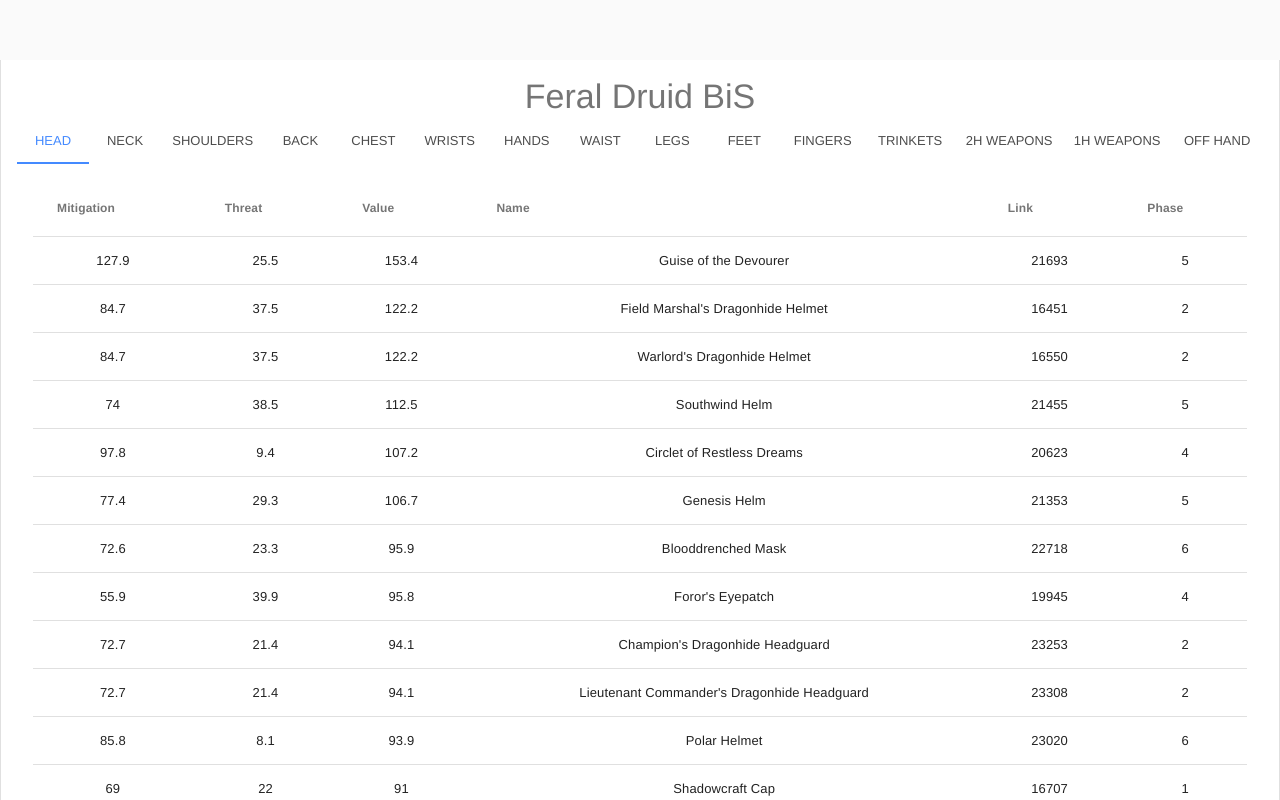
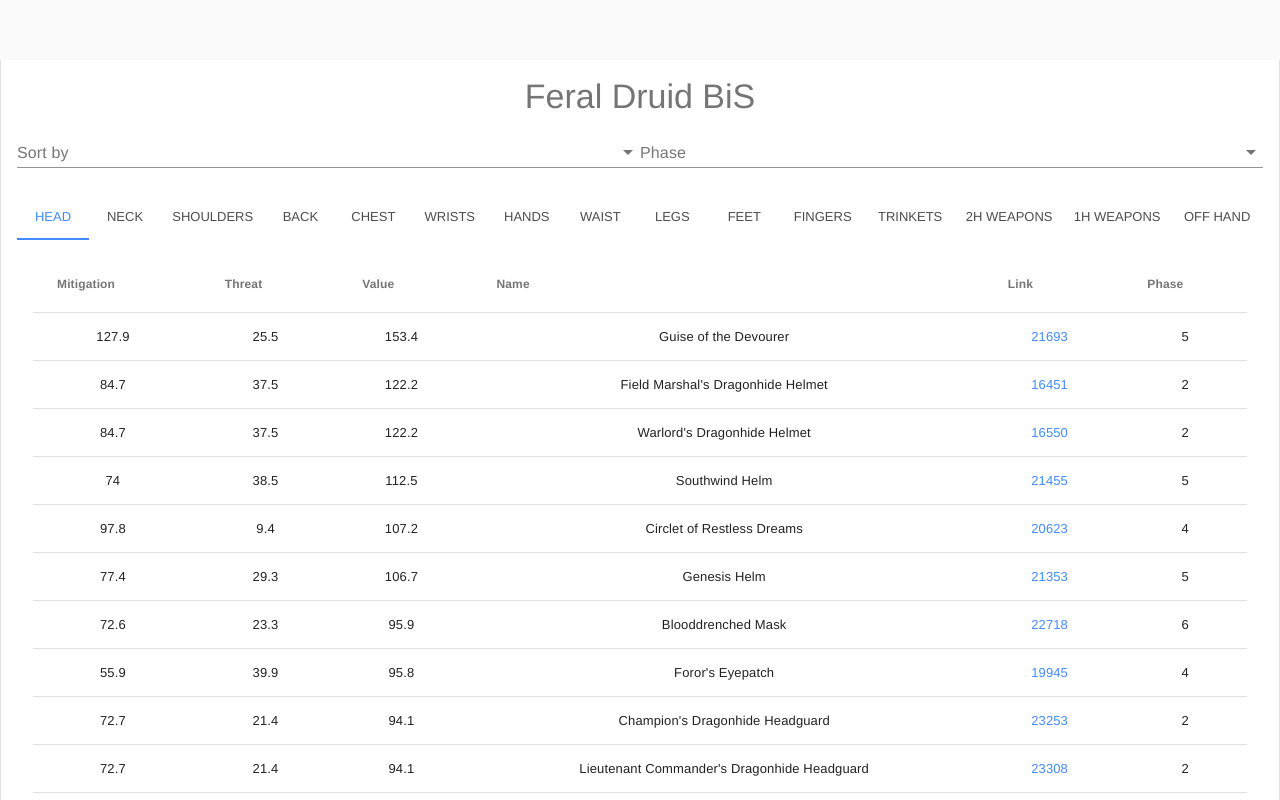
Before and after one commit to SSchnaible/wow-bis-list, a Vue app: page / in a window 1280 px wide. Shown: the top 800 px of the page. Built offline with nearby package versions, Linux system fonts and the light colour scheme.

Commit message:
Sorting and filtering

```diff
--- a/package.json
+++ b/package.json
@@ -16,6 +16,7 @@
     "vue-router": "^3.1.3"
   },
   "devDependencies": {
+    "@types/lodash": "^4.14.149",
     "@vue/cli-plugin-eslint": "^4.1.0",
     "@vue/cli-plugin-typescript": "^4.1.0",
     "@vue/cli-service": "^4.1.0",
--- a/src/components/SlotData.vue
+++ /dev/null
@@ -1,43 +0,0 @@
-<template>
-  <md-table>
-    <md-table-row>
-      <md-table-head
-        v-for="(feature,key) in comparisonFeatures"
-        v-bind:key="key"
-      >{{feature.title}}</md-table-head>
-      <md-table-head>Name</md-table-head>
-      <md-table-head>Link</md-table-head>
-      <md-table-head>Phase</md-table-head>
-    </md-table-row>
-
-    <md-table-row
-      v-for="(item,index) in slotData.items"
-      v-bind:key="index"
-    >
-      <md-table-cell
-        v-for="(feature,key) in comparisonFeatures"
-        v-bind:key="key"
-      >{{ item.comparisonValues[key] }}</md-table-cell>
-      <md-table-cell>{{ item.name }}</md-table-cell>
-      <md-table-cell>{{ item.id }}</md-table-cell>
-      <md-table-cell>{{ item.phase }}</md-table-cell>
-    </md-table-row>
-  </md-table>
-</template>
-
-<script lang="ts">
-import { Component, Prop, Vue } from 'vue-property-decorator';
-import { SlotData, ComparisonFeature } from '../model';
-import { PropType } from 'vue';
-
-export default Vue.extend({
-  name: 'SlotData',
-  props: {
-    comparisonFeatures: Array as PropType<ComparisonFeature[]>,
-    slotData: Object as PropType<SlotData>
-  }
-});
-</script>
-
-<style scoped>
-</style>
--- /dev/null
+++ b/src/components/SlotTable.vue
@@ -0,0 +1,67 @@
+<template>
+  <md-table>
+    <md-table-row>
+      <md-table-head
+        v-for="(feature,key) in comparisonFeatures"
+        v-bind:key="key"
+      >{{feature.title}}</md-table-head>
+      <md-table-head>Name</md-table-head>
+      <md-table-head>Link</md-table-head>
+      <md-table-head>Phase</md-table-head>
+    </md-table-row>
+
+    <md-table-row
+      v-for="(item,index) in filteredItems"
+      v-bind:key="index"
+    >
+      <md-table-cell
+        v-for="(feature,key) in comparisonFeatures"
+        v-bind:key="key"
+      >{{ item.comparisonValues[key] }}</md-table-cell>
+      <md-table-cell>{{ item.name }}</md-table-cell>
+      <md-table-cell>
+        <a v-bind:href="`https://classic.wowhead.com/?item=${item.id}`">{{ item.id }}</a>
+      </md-table-cell>
+      <md-table-cell>{{ item.phase }}</md-table-cell>
+    </md-table-row>
+  </md-table>
+</template>
+
+<script lang="ts">
+import { Component, Prop, Vue } from 'vue-property-decorator';
+import { SlotData, ComparisonFeature, ItemData } from '../model';
+import { PropType } from 'vue';
+import _ from 'lodash';
+
+export default Vue.extend({
+  name: 'SlotTable',
+  props: {
+    comparisonFeatures: Object as PropType<{
+      [feature: string]: ComparisonFeature;
+    }>,
+    slotData: Object as PropType<SlotData>,
+    phaseFilter: Number,
+    sortBy: String,
+  },
+  computed: {
+    filteredItems: function () {
+      const items = (this.slotData as any).items as ItemData[];
+      const filtered =
+        this.phaseFilter === undefined
+          ? items
+          : _.filter(
+            items,
+            item => item.phase === undefined || item.phase <= this.phaseFilter
+          );
+      const sorted =
+        this.sortBy === undefined
+          ? filtered
+          : _.sortBy(filtered, 'comparisonValues.' + this.sortBy).reverse();
+      return sorted;
+    },
+  },
+});
+</script>
+
+<style scoped>
+</style>
--- a/src/views/Main.vue
+++ b/src/views/Main.vue
@@ -1,34 +1,84 @@
 <template>
+  <div>
+    <div class="input-buttons">
+      <md-field>
+        <label>Sort by</label>
+        <md-select v-model="sortBy">
+          <md-option
+            v-for="(option,key) in bisData.comparisonFeatures"
+            v-bind:key="key"
+            v-bind:value="key"
+          >{{ option.title }}</md-option>
+        </md-select>
+      </md-field>
+      <md-field>
+        <label>Phase</label>
+        <md-select v-model="phaseFilter">
+          <md-option
+            v-for="phase in allPhases"
+            v-bind:key="phase"
+            v-bind:value="phase"
+          >{{ phase }}</md-option>
+        </md-select>
+      </md-field>
+    </div>
+
     <md-tabs>
       <md-tab
         v-for="slot in bisData.slots"
         v-bind:key="slot.title"
         v-bind:md-label="slot.title"
       >
-      <SlotData
+        <SlotTable
           v-bind:comparisonFeatures="bisData.comparisonFeatures"
           v-bind:slotData="slot"
+          v-bind:sortBy="sortBy"
+          v-bind:phaseFilter="phaseFilter"
         />
       </md-tab>
     </md-tabs>
+  </div>
 </template>
 
 <script lang="ts">
 import { Component, Prop, Vue } from 'vue-property-decorator';
-import { BiSListData } from '../model';
+import { BiSListData, SlotData } from '../model';
 import { PropType } from 'vue';
-import SlotData from '@/components/SlotData.vue';
+import SlotTable from '@/components/SlotTable.vue';
+import _ from 'lodash';
 
 export default Vue.extend({
   name: 'Main',
   components: {
-    SlotData
+    SlotTable,
   },
   props: {
-    bisData: Object as PropType<BiSListData>
-  }
+    bisData: Object as PropType<BiSListData>,
+  },
+  data: function () {
+    return {
+      sortBy: undefined,
+      phaseFilter: undefined,
+    };
+  },
+  computed: {
+    allPhases: function () {
+      return _(this.bisData.slots)
+        .flatMap(slot => slot.items)
+        .map(item => item.phase)
+        .filter(phase => phase !== undefined)
+        .uniq()
+        .sort()
+        .value()
+        .reverse();
+    },
+  },
 });
 </script>
 
 <style scoped>
+.input-buttons {
+  display: flex;
+  margin: 0 auto;
+}
 </style>
```
Also changed, not shown: .eslintrc.js, 1 other file (tests, documents, lock files or other folders). Lines whose indentation alone changed are shown as unchanged.
